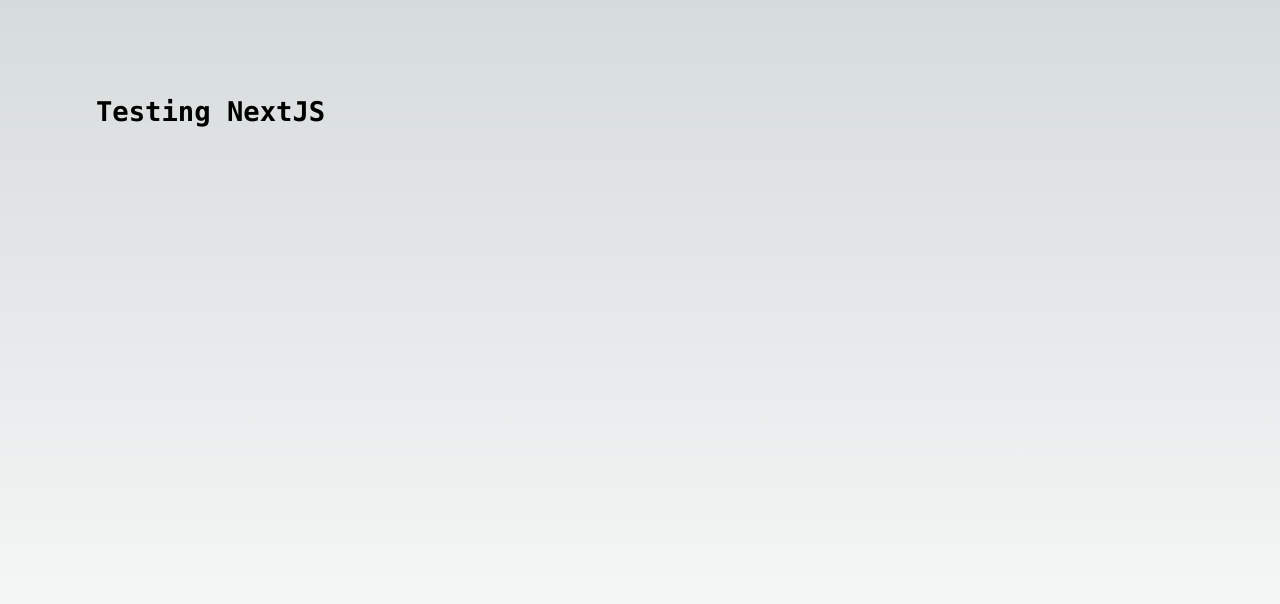
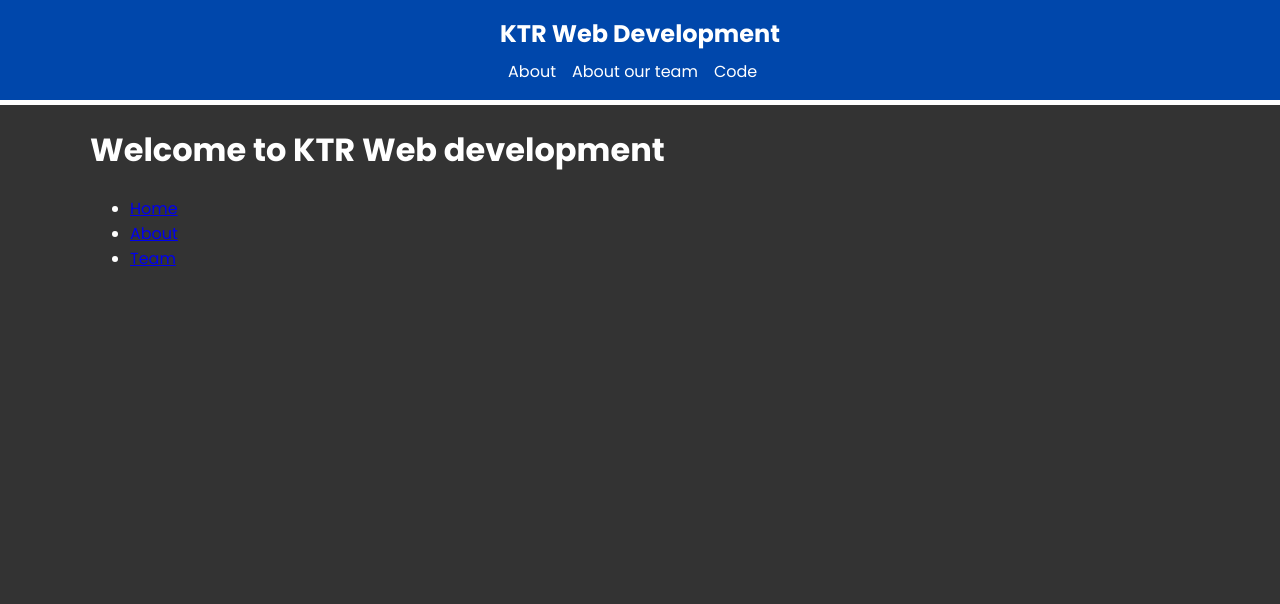
Before and after one commit to quie87/github-repositories-nextjs, a Next.js app: page / in a window 1280 px wide. Shown: the top 604 px of the page. Built offline with nearby package versions, Linux system fonts and the light colour scheme.

Commit message:
Adds some styling and navigation

```diff
--- /dev/null
+++ b/app/components/Header.tsx
@@ -0,0 +1,21 @@
+import Link from 'next/link'
+import React from 'react'
+
+const Header = () => {
+  return (
+    <header className='header'>
+        <div className="container">
+            <div className="logo">
+                <Link href="/">KTR Web Development</Link>
+            </div>
+            <div className="links">
+                <Link href="/about">About</Link>
+                <Link href="/about/team">About our team</Link>
+                <Link href="/code/repos">Code</Link>
+            </div>
+        </div>
+    </header>
+    )
+}
+
+export default Header
--- a/app/globals.css
+++ b/app/globals.css
@@ -1,107 +1,238 @@
 :root {
-  --max-width: 1100px;
-  --border-radius: 12px;
-  --font-mono: ui-monospace, Menlo, Monaco, 'Cascadia Mono', 'Segoe UI Mono',
-    'Roboto Mono', 'Oxygen Mono', 'Ubuntu Monospace', 'Source Code Pro',
-    'Fira Mono', 'Droid Sans Mono', 'Courier New', monospace;
-
-  --foreground-rgb: 0, 0, 0;
-  --background-start-rgb: 214, 219, 220;
-  --background-end-rgb: 255, 255, 255;
-
-  --primary-glow: conic-gradient(
-    from 180deg at 50% 50%,
-    #16abff33 0deg,
-    #0885ff33 55deg,
-    #54d6ff33 120deg,
-    #0071ff33 160deg,
-    transparent 360deg
-  );
-  --secondary-glow: radial-gradient(
-    rgba(255, 255, 255, 1),
-    rgba(255, 255, 255, 0)
-  );
-
-  --tile-start-rgb: 239, 245, 249;
-  --tile-end-rgb: 228, 232, 233;
-  --tile-border: conic-gradient(
-    #00000080,
-    #00000040,
-    #00000030,
-    #00000020,
-    #00000010,
-    #00000010,
-    #00000080
-  );
-
-  --callout-rgb: 238, 240, 241;
-  --callout-border-rgb: 172, 175, 176;
-  --card-rgb: 180, 185, 188;
-  --card-border-rgb: 131, 134, 135;
-}
-
-@media (prefers-color-scheme: dark) {
-  :root {
-    --foreground-rgb: 255, 255, 255;
-    --background-start-rgb: 0, 0, 0;
-    --background-end-rgb: 0, 0, 0;
-
-    --primary-glow: radial-gradient(rgba(1, 65, 255, 0.4), rgba(1, 65, 255, 0));
-    --secondary-glow: linear-gradient(
-      to bottom right,
-      rgba(1, 65, 255, 0),
-      rgba(1, 65, 255, 0),
-      rgba(1, 65, 255, 0.3)
-    );
-
-    --tile-start-rgb: 2, 13, 46;
-    --tile-end-rgb: 2, 5, 19;
-    --tile-border: conic-gradient(
-      #ffffff80,
-      #ffffff40,
-      #ffffff30,
-      #ffffff20,
-      #ffffff10,
-      #ffffff10,
-      #ffffff80
-    );
-
-    --callout-rgb: 20, 20, 20;
-    --callout-border-rgb: 108, 108, 108;
-    --card-rgb: 100, 100, 100;
-    --card-border-rgb: 200, 200, 200;
-  }
-}
-
-* {
-  box-sizing: border-box;
-  padding: 0;
-  margin: 0;
+  --primary-color: #0070f3;
 }
 
 html,
 body {
-  max-width: 100vw;
-  overflow-x: hidden;
+  margin: 0;
+  padding: 0;
+  font-size: 16px;
+  background-color: #333;
+  color: #fff;
 }
 
-body {
-  color: rgb(var(--foreground-rgb));
-  background: linear-gradient(
-      to bottom,
-      transparent,
-      rgb(var(--background-end-rgb))
-    )
-    rgb(var(--background-start-rgb));
+.container {
+  max-width: 1100px;
+  margin: 0 auto;
+  padding: 0 1rem;
 }
 
-a {
-  color: inherit;
+.btn {
+  display: inline-block;
+  background-color: var(--primary-color);
+  color: #fff;
+  padding: 0.5rem 1rem;
+  border: none;
+  border-radius: 4px;
+  font-size: 1rem;
+  cursor: pointer;
   text-decoration: none;
 }
 
-@media (prefers-color-scheme: dark) {
-  html {
-    color-scheme: dark;
+.btn:hover {
+  background-color: #0058b7;
+  color: #fff;
+}
+
+.btn-back {
+  display: inline-block;
+  background-color: #f4f4f4;
+  color: #333;
+  padding: 0.5rem 1rem;
+  border: none;
+  border-radius: 4px;
+  font-size: 0.8rem;
+  cursor: pointer;
+  text-decoration: none;
+  margin-bottom: 1.3rem;
+}
+
+.header {
+  display: flex;
+  justify-content: center;
+  align-items: center;
+  background-color: #0047ab;
+  color: #fff;
+  padding: 1rem;
+  border-bottom: 5px solid #fff;
+}
+
+.logo {
+  text-align: center;
+  margin-bottom: 0.5rem;
+}
+
+.logo a {
+  font-size: 1.5rem;
+  font-weight: bold;
+  color: #fff;
+  text-decoration: none;
+}
+
+.links a {
+  margin: 0 0.5rem 0 0.5rem;
+  color: #fff;
+  text-decoration: none;
+}
+
+.links a:hover {
+  text-decoration: underline;
+}
+
+.search-form {
+  display: flex;
+  align-items: center;
+}
+
+.search-input {
+  flex-grow: 1;
+  padding: 0.8rem;
+  border: 0;
+  border-radius: 4px;
+  font-size: 1rem;
+}
+
+.search-button {
+  padding: 0.7rem 1rem;
+  margin-left: 0.5rem;
+  background-color: var(--primary-color);
+  color: #fff;
+  border: none;
+  border-radius: 4px;
+  font-size: 1rem;
+  cursor: pointer;
+}
+
+.search-button:hover {
+  background-color: #0058b7;
+}
+
+.search-input:focus,
+.search-button:focus {
+  outline: none;
+  border-color: var(--primary-color);
+  box-shadow: 0 0 0 2px rgba(0, 112, 243, 0.2);
+}
+
+.repos-container {
+  max-width: 800px;
+  margin: 0 auto;
+  padding: 2rem 0;
+}
+
+.repo-list {
+  list-style: none;
+  margin: 0;
+  padding: 0;
+}
+
+.repo-list li {
+  margin: 2rem 0;
+}
+
+.repo-list a {
+  display: block;
+  background-color: #fff;
+  color: #333;
+  padding: 1rem;
+  border-radius: 4px;
+  text-decoration: none;
+  box-shadow: 0 2px 4px rgba(0, 0, 0, 0.1);
+  transition: all 0.3s ease-in-out;
+}
+
+.repo-list a:hover {
+  transform: translateY(-5px);
+  box-shadow: 0 5px 10px rgba(0, 0, 0, 0.2);
+}
+
+.repo-list h3 {
+  margin: 0;
+  font-size: 1.5rem;
+}
+
+.repo-list p {
+  margin: 0;
+  color: #666;
+  font-size: 1.2rem;
+}
+
+.repo-details {
+  display: flex;
+  justify-content: space-between;
+  margin-top: 1rem;
+  color: #999;
+}
+
+.repo-details span {
+  display: flex;
+  align-items: center;
+}
+
+.repo-details svg {
+  margin-right: 0.5rem;
+}
+
+.loader {
+  display: flex;
+  justify-content: center;
+  align-items: center;
+  height: 100vh;
+}
+
+.spinner {
+  border: 4px solid rgba(0, 0, 0, 0.1);
+  border-left-color: blue;
+  border-radius: 50%;
+  width: 40px;
+  height: 40px;
+  animation: spin 1s linear infinite;
+}
+
+.card {
+  border: 1px solid #ccc;
+  border-radius: 4px;
+  padding: 1rem;
+  margin: 1rem;
+
+  background-color: #fff;
+  color: #333;
+}
+
+.card h2 {
+  font-size: 1.5rem;
+  margin-top: 0;
+}
+
+.card .card-content {
+  margin-top: 1rem;
+}
+
+.card .card-stats {
+  display: flex;
+  margin: 1rem 0;
+}
+
+.card .card-stat {
+  display: flex;
+  align-items: center;
+  margin-right: 1rem;
+}
+
+.card .card-stat svg {
+  margin-right: 0.5rem;
+}
+
+.card .card-stat span {
+  font-size: 0.9rem;
+}
+
+.courses .card h2 {
+  margin-bottom: 0;
+}
+
+@keyframes spin {
+  to {
+    transform: rotate(360deg);
   }
 }
--- a/app/layout.tsx
+++ b/app/layout.tsx
@@ -1,12 +1,17 @@
+import { Poppins } from 'next/font/google'
 import './globals.css'
 import type { Metadata } from 'next'
-import { Inter } from 'next/font/google'
+import Header from './components/Header'
 
-const inter = Inter({ subsets: ['latin'] })
+const poppins = Poppins({
+  weight: ['400', '700'],
+  subsets: ['latin-ext'],
+})
 
 export const metadata: Metadata = {
-  title: 'Create Next App',
-  description: 'Generated by create next app',
+  title: 'Github Repositories',
+  description: 'Small project to show my github repositories using Next.js',
+  keywords: 'nextjs, typescript, github, repositories',
 }
 
 export default function RootLayout({
@@ -16,7 +21,12 @@
 }) {
   return (
     <html lang="en">
-      <body className={inter.className}>{children}</body>
+      <body className={poppins.className}>
+        <Header />
+        <main className='container'>
+          {children}
+        </main>
+      </body>
     </html>
   )
 }
--- a/app/page.module.css
+++ /dev/null
@@ -1,229 +0,0 @@
-.main {
-  display: flex;
-  flex-direction: column;
-  justify-content: space-between;
-  align-items: center;
-  padding: 6rem;
-  min-height: 100vh;
-}
-
-.description {
-  display: inherit;
-  justify-content: inherit;
-  align-items: inherit;
-  font-size: 0.85rem;
-  max-width: var(--max-width);
-  width: 100%;
-  z-index: 2;
-  font-family: var(--font-mono);
-}
-
-.description a {
-  display: flex;
-  justify-content: center;
-  align-items: center;
-  gap: 0.5rem;
-}
-
-.description p {
-  position: relative;
-  margin: 0;
-  padding: 1rem;
-  background-color: rgba(var(--callout-rgb), 0.5);
-  border: 1px solid rgba(var(--callout-border-rgb), 0.3);
-  border-radius: var(--border-radius);
-}
-
-.code {
-  font-weight: 700;
-  font-family: var(--font-mono);
-}
-
-.grid {
-  display: grid;
-  grid-template-columns: repeat(4, minmax(25%, auto));
-  max-width: 100%;
-  width: var(--max-width);
-}
-
-.card {
-  padding: 1rem 1.2rem;
-  border-radius: var(--border-radius);
-  background: rgba(var(--card-rgb), 0);
-  border: 1px solid rgba(var(--card-border-rgb), 0);
-  transition: background 200ms, border 200ms;
-}
-
-.card span {
-  display: inline-block;
-  transition: transform 200ms;
-}
-
-.card h2 {
-  font-weight: 600;
-  margin-bottom: 0.7rem;
-}
-
-.card p {
-  margin: 0;
-  opacity: 0.6;
-  font-size: 0.9rem;
-  line-height: 1.5;
-  max-width: 30ch;
-}
-
-.center {
-  display: flex;
-  justify-content: center;
-  align-items: center;
-  position: relative;
-  padding: 4rem 0;
-}
-
-.center::before {
-  background: var(--secondary-glow);
-  border-radius: 50%;
-  width: 480px;
-  height: 360px;
-  margin-left: -400px;
-}
-
-.center::after {
-  background: var(--primary-glow);
-  width: 240px;
-  height: 180px;
-  z-index: -1;
-}
-
-.center::before,
-.center::after {
-  content: '';
-  left: 50%;
-  position: absolute;
-  filter: blur(45px);
-  transform: translateZ(0);
-}
-
-.logo {
-  position: relative;
-}
-/* Enable hover only on non-touch devices */
-@media (hover: hover) and (pointer: fine) {
-  .card:hover {
-    background: rgba(var(--card-rgb), 0.1);
-    border: 1px solid rgba(var(--card-border-rgb), 0.15);
-  }
-
-  .card:hover span {
-    transform: translateX(4px);
-  }
-}
-
-@media (prefers-reduced-motion) {
-  .card:hover span {
-    transform: none;
-  }
-}
-
-/* Mobile */
-@media (max-width: 700px) {
-  .content {
-    padding: 4rem;
-  }
-
-  .grid {
-    grid-template-columns: 1fr;
-    margin-bottom: 120px;
-    max-width: 320px;
-    text-align: center;
-  }
-
-  .card {
-    padding: 1rem 2.5rem;
-  }
-
-  .card h2 {
-    margin-bottom: 0.5rem;
-  }
-
-  .center {
-    padding: 8rem 0 6rem;
-  }
-
-  .center::before {
-    transform: none;
-    height: 300px;
-  }
-
-  .description {
-    font-size: 0.8rem;
-  }
-
-  .description a {
-    padding: 1rem;
-  }
-
-  .description p,
-  .description div {
-    display: flex;
-    justify-content: center;
-    position: fixed;
-    width: 100%;
-  }
-
-  .description p {
-    align-items: center;
-    inset: 0 0 auto;
-    padding: 2rem 1rem 1.4rem;
-    border-radius: 0;
-    border: none;
-    border-bottom: 1px solid rgba(var(--callout-border-rgb), 0.25);
-    background: linear-gradient(
-      to bottom,
-      rgba(var(--background-start-rgb), 1),
-      rgba(var(--callout-rgb), 0.5)
-    );
-    background-clip: padding-box;
-    backdrop-filter: blur(24px);
-  }
-
-  .description div {
-    align-items: flex-end;
-    pointer-events: none;
-    inset: auto 0 0;
-    padding: 2rem;
-    height: 200px;
-    background: linear-gradient(
-      to bottom,
-      transparent 0%,
-      rgb(var(--background-end-rgb)) 40%
-    );
-    z-index: 1;
-  }
-}
-
-/* Tablet and Smaller Desktop */
-@media (min-width: 701px) and (max-width: 1120px) {
-  .grid {
-    grid-template-columns: repeat(2, 50%);
-  }
-}
-
-@media (prefers-color-scheme: dark) {
-  .vercelLogo {
-    filter: invert(1);
-  }
-
-  .logo {
-    filter: invert(1) drop-shadow(0 0 0.3rem #ffffff70);
-  }
-}
-
-@keyframes rotate {
-  from {
-    transform: rotate(360deg);
-  }
-  to {
-    transform: rotate(0deg);
-  }
-}
--- a/app/page.tsx
+++ b/app/page.tsx
@@ -1,11 +1,21 @@
-import styles from './page.module.css'
+import React from 'react'
+import Link from 'next/link'
 
 export default function Home() {
   return (
-    <main className={styles.main}>
-      <div className={styles.description}>
-        <h1>Testing NextJS</h1>
-      </div>
-    </main>
+    <div>
+      <h1>Welcome to KTR Web development</h1>
+        <ul>
+            <li>
+                <Link href="/home">Home</Link>
+            </li>
+            <li>
+                <Link href="/about">About</Link>
+            </li>
+            <li>
+                <Link href="/about/team">Team</Link>
+            </li>
+        </ul>
+    </div>
   )
 }
```
Also changed, not shown: app/about/page.tsx (added, +12 -0 lines), app/about/team/page.tsx (added, +13 -0 lines), app/code/repos/page.tsx (added, +9 -0 lines).
